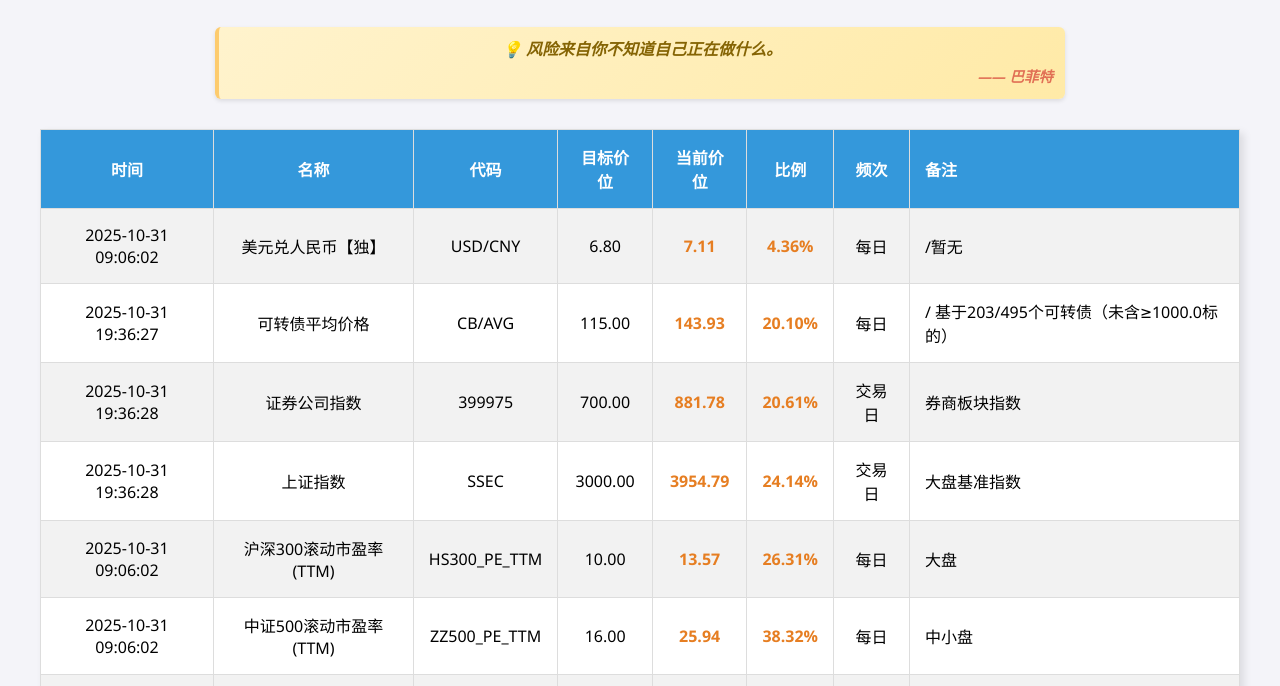
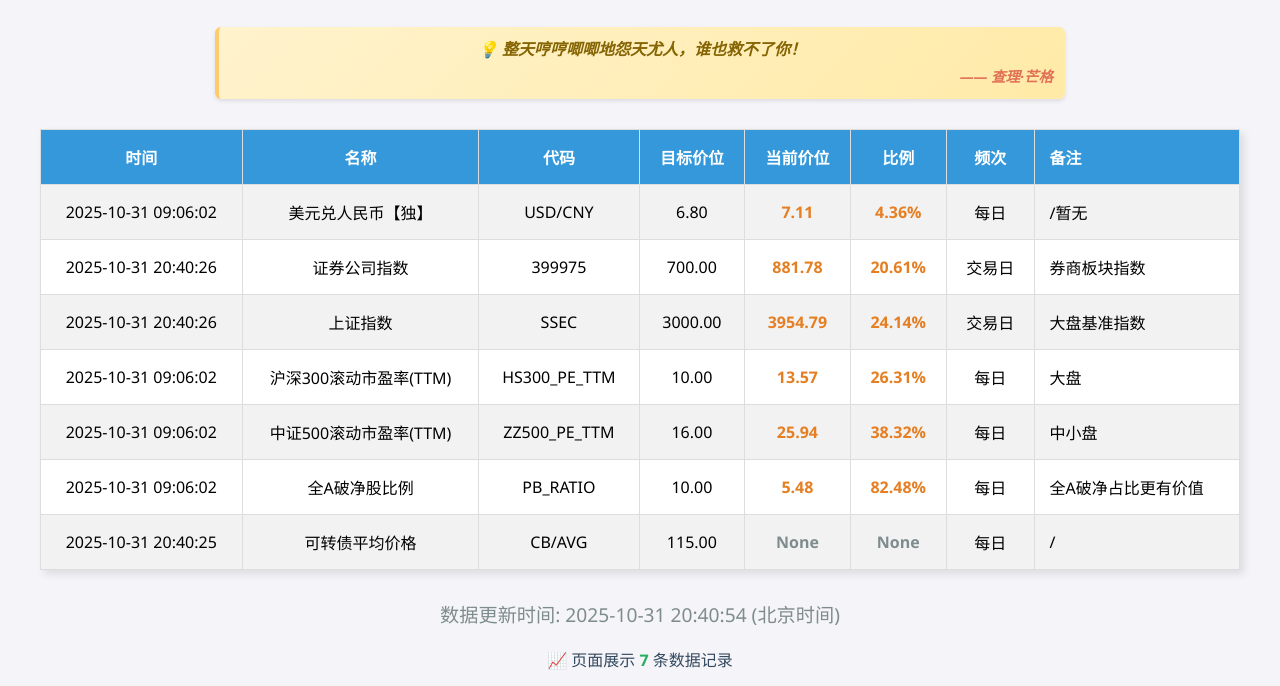
Before and after one commit to verymatt-source/99upload, a plain HTML site: page index_mg.html in a window 1280 px wide. Shown: the part 111-797 px from the top of the page. Drawn offline with Linux system fonts and the light colour scheme.

Commit message:
Auto deployment update: index_mg.html (Text Content)

```diff
--- a/index_mg.html
+++ b/index_mg.html
@@ -88,8 +88,8 @@
     <h1>📊数据展示_mg版</h1>
 
     <div class="quote-section">
-        <div class="quote-text">💡 风险来自你不知道自己正在做什么。</div>
-        <div class="quote-author">—— 巴菲特</div>
+        <div class="quote-text">💡 整天哼哼唧唧地怨天尤人，谁也救不了你！</div>
+        <div class="quote-author">—— 查理·芒格</div>
     </div>
 
     <table>
@@ -117,18 +117,7 @@
         </tr>
 
         <tr>
-            <td>2025-10-31 19:36:27</td>
-            <td>可转债平均价格</td>
-            <td>CB/AVG</td>
-            <td>115.00</td>
-            <td style="color: #e67e22; font-weight: bold;">143.93</td>
-            <td style="color: #e67e22; font-weight: bold;">20.10%</td>
-            <td>每日</td>
-            <td style="text-align: left;">/ 基于203/495个可转债（未含≥1000.0标的）</td>
-        </tr>
-
-        <tr>
-            <td>2025-10-31 19:36:28</td>
+            <td>2025-10-31 20:40:26</td>
             <td>证券公司指数</td>
             <td>399975</td>
             <td>700.00</td>
@@ -139,7 +128,7 @@
         </tr>
 
         <tr>
-            <td>2025-10-31 19:36:28</td>
+            <td>2025-10-31 20:40:26</td>
             <td>上证指数</td>
             <td>SSEC</td>
             <td>3000.00</td>
@@ -182,9 +171,20 @@
             <td style="text-align: left;">全A破净占比更有价值</td>
         </tr>
 
+        <tr>
+            <td>2025-10-31 20:40:25</td>
+            <td>可转债平均价格</td>
+            <td>CB/AVG</td>
+            <td>115.00</td>
+            <td style="color: #7f8c8d; font-weight: bold;">None</td>
+            <td style="color: #7f8c8d; font-weight: bold;">None</td>
+            <td>每日</td>
+            <td style="text-align: left;">/</td>
+        </tr>
+
     </table>
 
-    <div class="timestamp">数据更新时间: 2025-10-31 19:36:43 (北京时间)</div>
+    <div class="timestamp">数据更新时间: 2025-10-31 20:40:54 (北京时间)</div>
 
     <div class="note">
         <p>📈 页面展示 <span class="data-count">7</span> 条数据记录</p>
```
